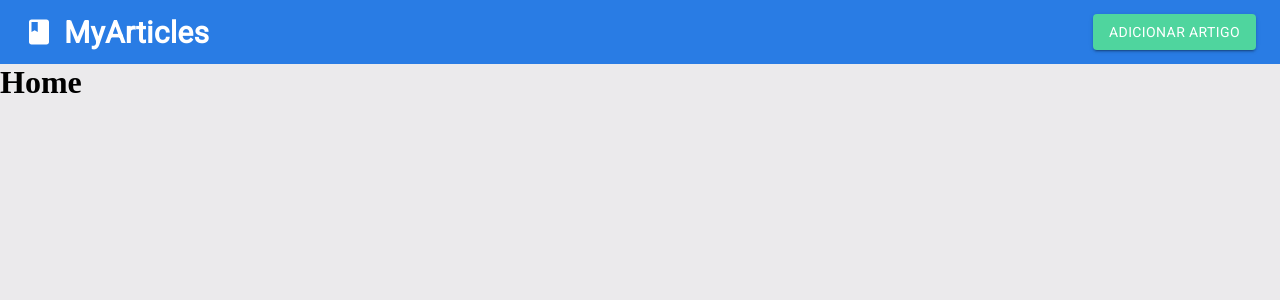
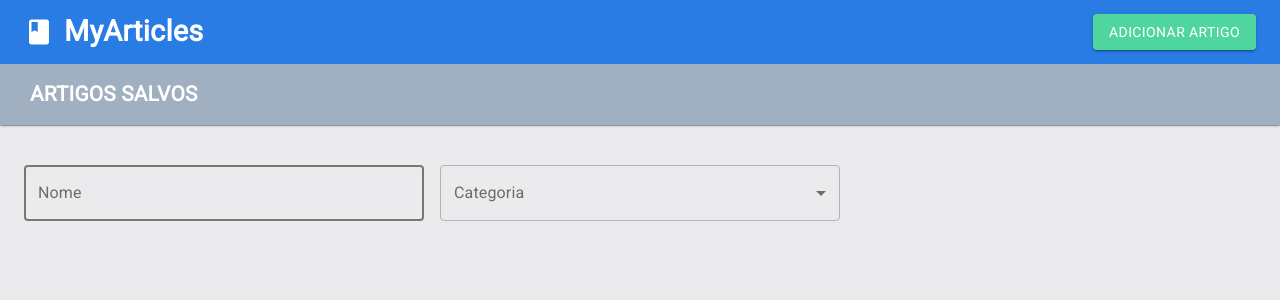
Before and after one commit to MatheusPalinkas/MyArticles, a React (Create React App) app: page / in a window 1280 px wide. Shown: the top 300 px of the page. Built offline with nearby package versions, Linux system fonts and the light colour scheme.

Commit message:
Cabecalho da pagina

```diff
--- /dev/null
+++ b/src/components/Cabecalho/index.jsx
@@ -0,0 +1,12 @@
+import React from "react";
+import { Container, Pagina } from "./styles";
+
+const Cabecalho = ({ nomePage }) => {
+  return (
+    <Container>
+      <Pagina>{nomePage}</Pagina>
+    </Container>
+  );
+};
+
+export default Cabecalho;
--- /dev/null
+++ b/src/components/Cabecalho/styles.js
@@ -0,0 +1,14 @@
+import styled from "styled-components";
+import { Paper, Typography } from "@material-ui/core";
+
+export const Container = styled(Paper)`
+  background: #a1b0c0 !important;
+  padding: 15px 30px !important;
+  border-radius: 0 !important;
+`;
+export const Pagina = styled(Typography)`
+  text-transform: uppercase;
+  font-weight: bold !important;
+  font-size: 1.3em !important;
+  color: #ffffff;
+`;
--- a/src/components/Menu/styles.js
+++ b/src/components/Menu/styles.js
@@ -32,7 +32,7 @@ export const IconBook = styled(Book)`
 export const LogoNome = styled(Typography)`
   color: #fff;
   font-weight: bold !important;
-  font-size: 30px !important;
+  font-size: 1.8em !important;
   line-height: 47px;
 `;
 
--- /dev/null
+++ b/src/components/SelectCategorias/index.jsx
@@ -0,0 +1,22 @@
+import React from "react";
+
+import { FormControl, InputLabel, MenuItem } from "@material-ui/core";
+import { Select } from "./styles";
+
+const SelectCategorias = () => {
+  return (
+    <FormControl variant="outlined" fullWidth>
+      <InputLabel id="select-outlined-label-categoria">Categoria</InputLabel>
+      <Select
+        variant="outlined"
+        label="Categoria"
+        labelId="select-outlined-label-categoria"
+        fullWidth
+      >
+        <MenuItem value="0">Sem categorias</MenuItem>
+      </Select>
+    </FormControl>
+  );
+};
+
+export default SelectCategorias;
--- /dev/null
+++ b/src/components/SelectCategorias/styles.js
@@ -0,0 +1,4 @@
+import styled from "styled-components";
+import { Select as SelectUI } from "@material-ui/core";
+
+export const Select = styled(SelectUI)``;
--- a/src/pages/CadastrarArtigo/index.jsx
+++ b/src/pages/CadastrarArtigo/index.jsx
@@ -1,7 +1,9 @@
 import React from "react";
 
+import Cabecalho from "../../components/Cabecalho";
+
 const CadastrarArtigo = () => {
-  return <h1>CadastrarArtigo</h1>;
+  return <Cabecalho nomePage="Novo Artigo" />;
 };
 
 export default CadastrarArtigo;
--- a/src/pages/DescricaoArtigo/index.jsx
+++ b/src/pages/DescricaoArtigo/index.jsx
@@ -1,7 +1,9 @@
 import React from "react";
 
+import Cabecalho from "../../components/Cabecalho";
+
 const DescricaoArtigo = () => {
-  return <h1>DescricaoArtigo</h1>;
+  return <Cabecalho nomePage="Kanban" />;
 };
 
 export default DescricaoArtigo;
--- /dev/null
+++ b/src/pages/Home/FiltroArtigos.jsx
@@ -0,0 +1,22 @@
+import React from "react";
+
+import { Input } from "../../styles";
+import SelectCategorias from "../../components/SelectCategorias";
+import { Grid } from "@material-ui/core";
+
+function FiltroArtigos() {
+  return (
+    <form>
+      <Grid container spacing={2}>
+        <Grid item xs={4}>
+          <Input variant="outlined" label="Nome" fullWidth />
+        </Grid>
+        <Grid item xs={4}>
+          <SelectCategorias />
+        </Grid>
+      </Grid>
+    </form>
+  );
+}
+
+export default FiltroArtigos;
--- a/src/pages/Home/index.jsx
+++ b/src/pages/Home/index.jsx
@@ -1,7 +1,18 @@
 import React from "react";
 
+import Cabecalho from "../../components/Cabecalho";
+import FiltroArtigos from "./FiltroArtigos";
+import { Container } from "./styles";
+
 const Home = () => {
-  return <h1>Home</h1>;
+  return (
+    <>
+      <Cabecalho nomePage="Artigos salvos" />
+      <Container>
+        <FiltroArtigos />
+      </Container>
+    </>
+  );
 };
 
 export default Home;
--- /dev/null
+++ b/src/pages/Home/styles.js
@@ -0,0 +1,6 @@
+import styled from "styled-components";
+import { TextField, Container as ContainerUI } from "@material-ui/core";
+
+export const Container = styled(ContainerUI)`
+  margin-top: 40px;
+`;
--- /dev/null
+++ b/src/styles.js
@@ -0,0 +1,17 @@
+import styled from "styled-components";
+import { TextField } from "@material-ui/core";
+
+export const Input = styled(TextField)`
+  & label.Mui-focused {
+    color: #767777;
+  }
+  & :hover fieldset {
+    border: 2px solid #a1b0c0 !important;
+  }
+  & input:valid + fieldset {
+    border: 2px solid #767777;
+  }
+  & input:valid:focus + fieldset {
+    border: 2px solid #a1b0c0;
+  }
+`;
```
